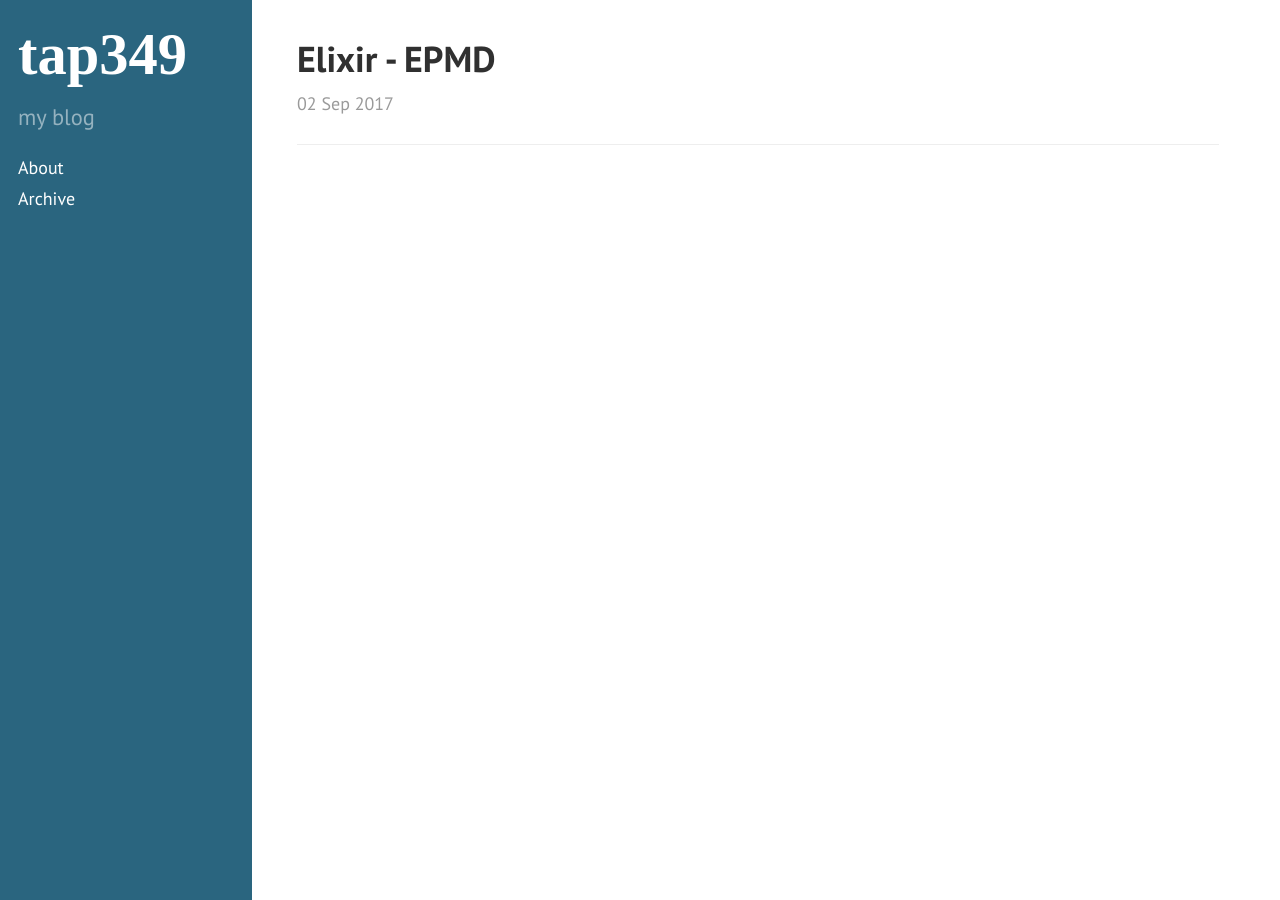
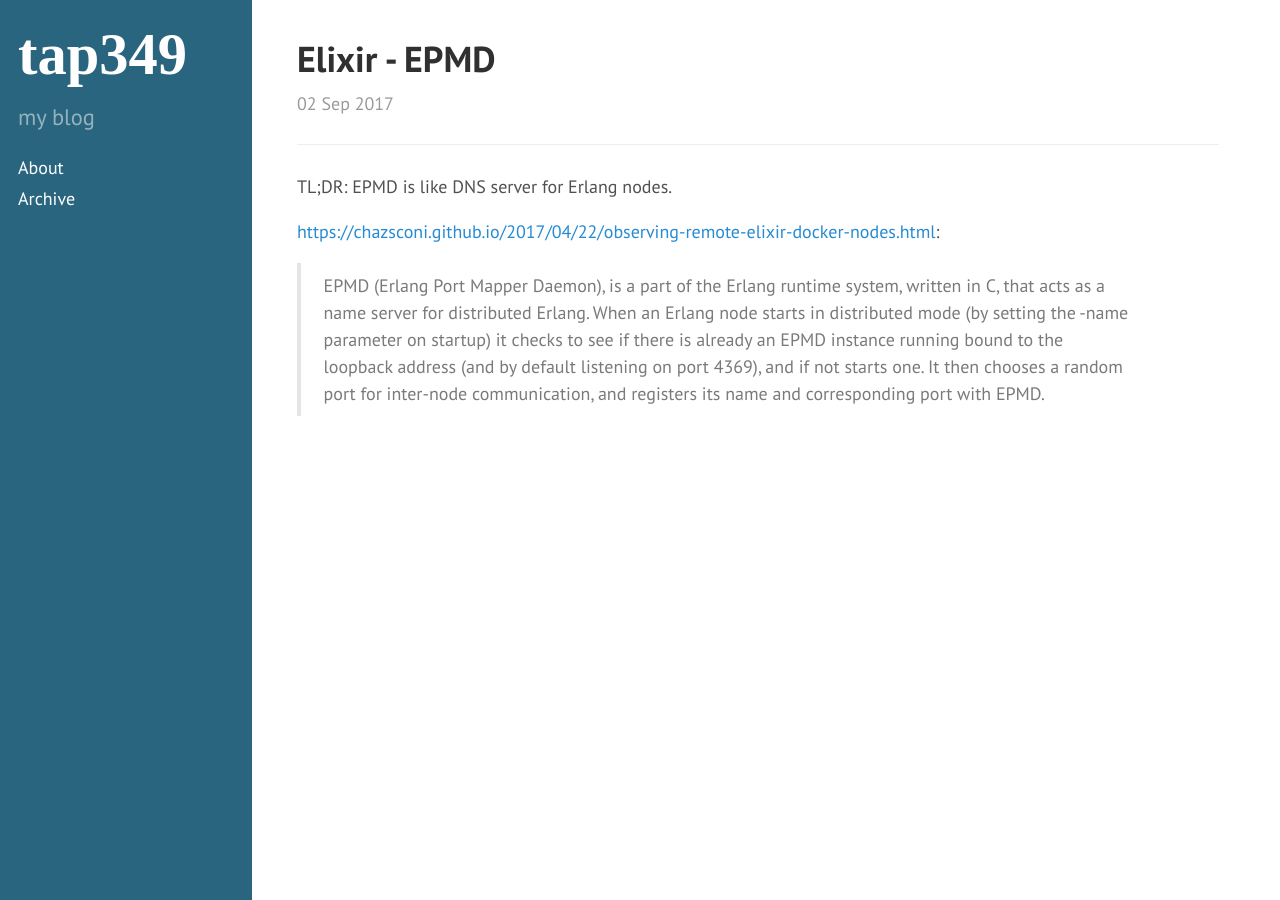
Before and after one commit to tap349/tap349.github.io, a Jekyll site: the page built from _posts/2017-09-02-elixir-epmd.md, in a window 1280 px wide. Built offline with Jekyll 4.4.1, drawn with Linux system fonts in a browser that asks for light colours.

Commit message:
update 2017-09-03_01:42:42

```diff
--- a/_posts/2017-09-02-elixir-epmd.md
+++ b/_posts/2017-09-02-elixir-epmd.md
@@ -11,3 +11,15 @@ categories: [elixir]
 * TOC
 {:toc}
 <hr>
+
+TL;DR: EPMD is like DNS server for Erlang nodes.
+
+<https://chazsconi.github.io/2017/04/22/observing-remote-elixir-docker-nodes.html>:
+
+> EPMD (Erlang Port Mapper Daemon), is a part of the Erlang runtime system,
+> written in C, that acts as a name server for distributed Erlang. When an
+> Erlang node starts in distributed mode (by setting the -name parameter on
+> startup) it checks to see if there is already an EPMD instance running bound
+> to the loopback address (and by default listening on port 4369), and if not
+> starts one. It then chooses a random port for inter-node communication, and
+> registers its name and corresponding port with EPMD.
```
Also changed, not shown: _posts/2017-07-30-elixir-debugging.md (+8 -0 lines), _posts/2017-08-02-elixir-deployment.md (+3 -1 lines).
